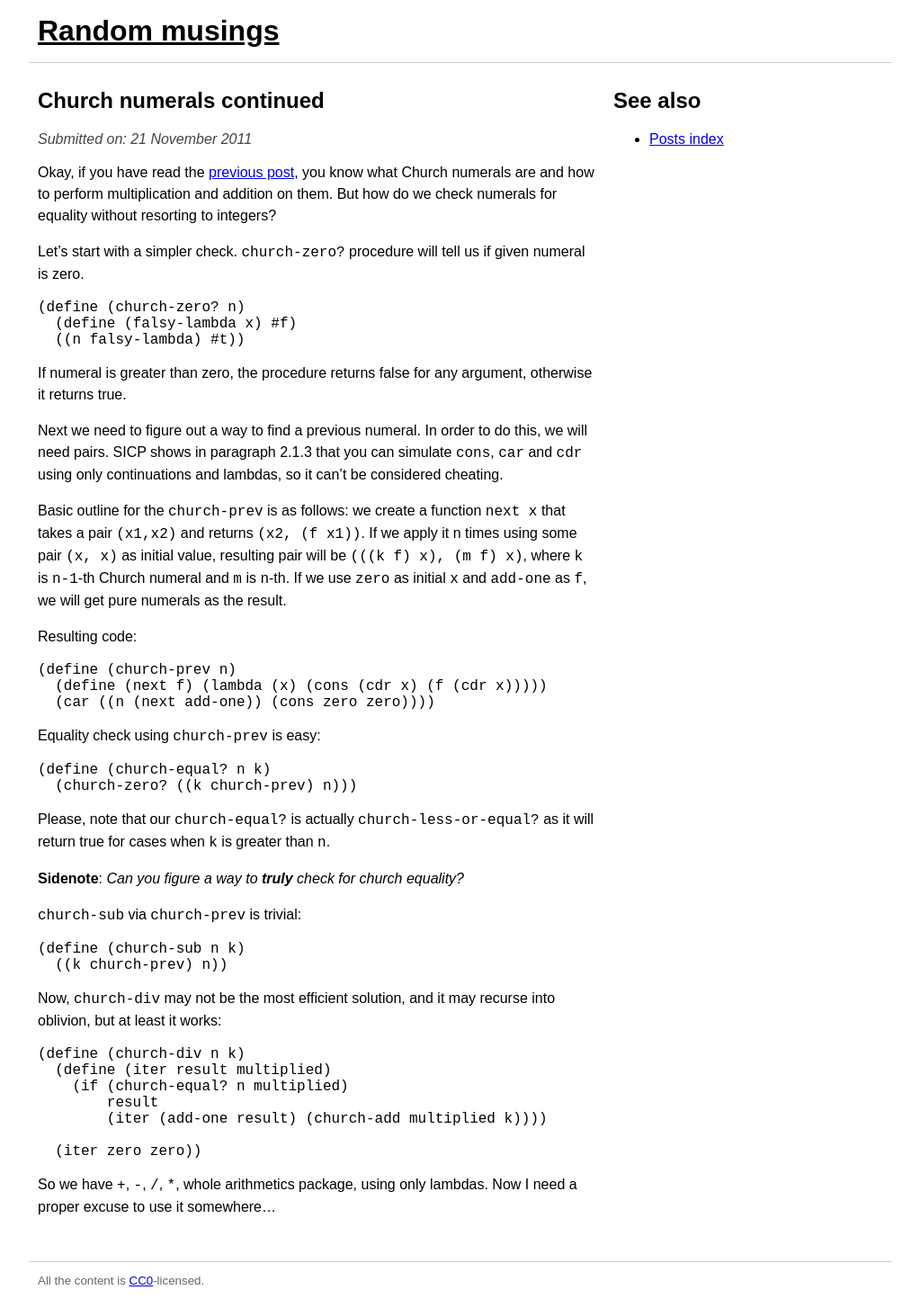
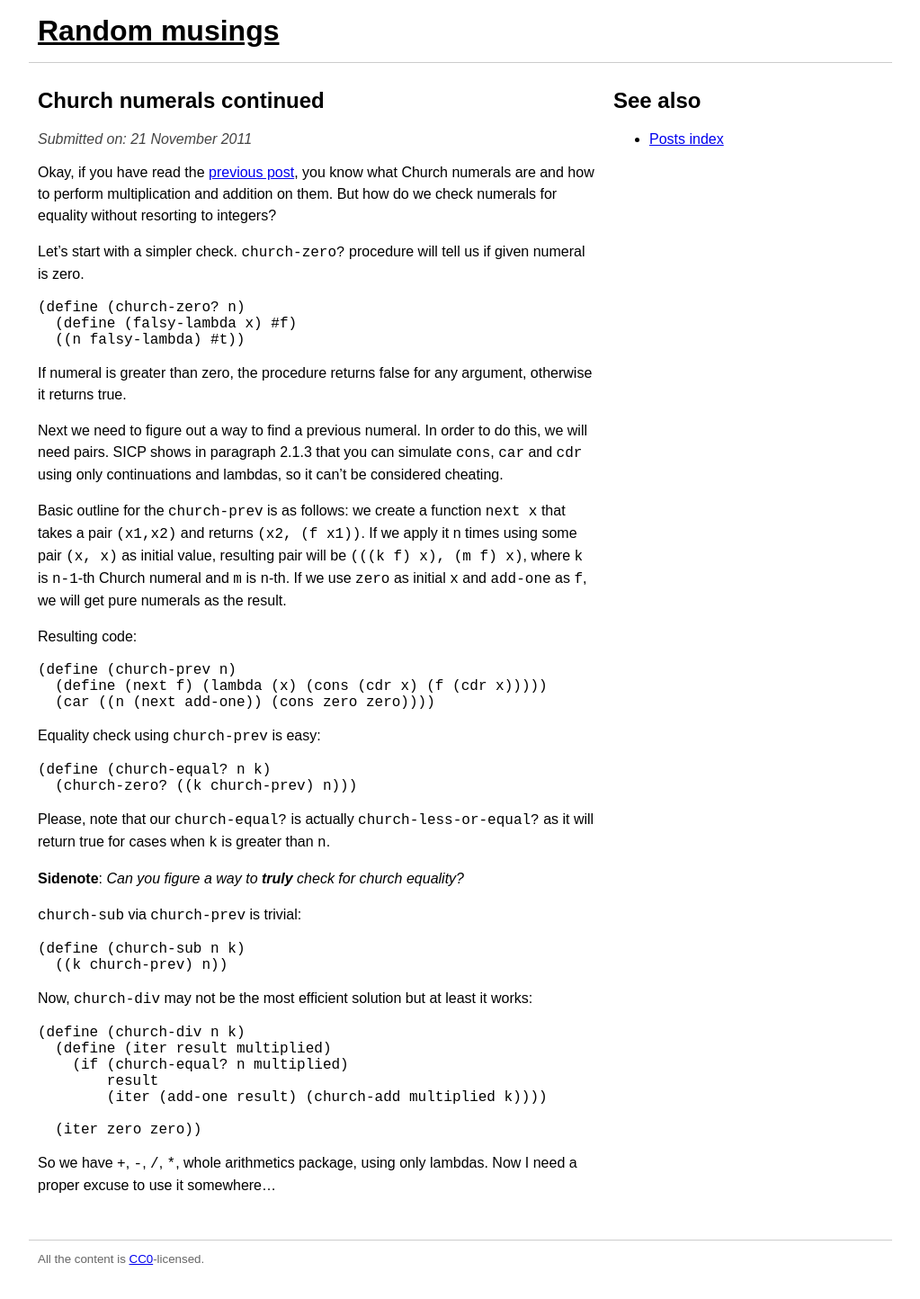
Before and after one commit to markiz/markiz.github.com, a Jekyll site: the page built from _posts/2011-11-21-1-church-numbers-cont.markdown, in a window 1280 px wide. Shown: the whole page at 90% size, without its empty margins (128-1151 px from the left). Built offline with Jekyll 4.4.1, drawn with Linux system fonts in a browser that asks for light colours; Markdown is read by kramdown in place of the engine named in the settings; comment, search, counter and statistics services are not loaded; after the commit the page ends 1420 px from its top, so only the background shows below that.

Commit message:
Actually, it can't recurse into oblivion

```diff
--- a/_posts/2011-11-21-1-church-numbers-cont.markdown
+++ b/_posts/2011-11-21-1-church-numbers-cont.markdown
@@ -53,8 +53,7 @@ will return true for cases when `k` is greater than `n`.
   ((k church-prev) n))
 {% endhighlight %}
 
-Now, `church-div` may not be the most efficient solution, and it may recurse into
-oblivion, but at least it works:
+Now, `church-div` may not be the most efficient solution but at least it works:
 
 {% highlight scheme %}
 (define (church-div n k)
```
